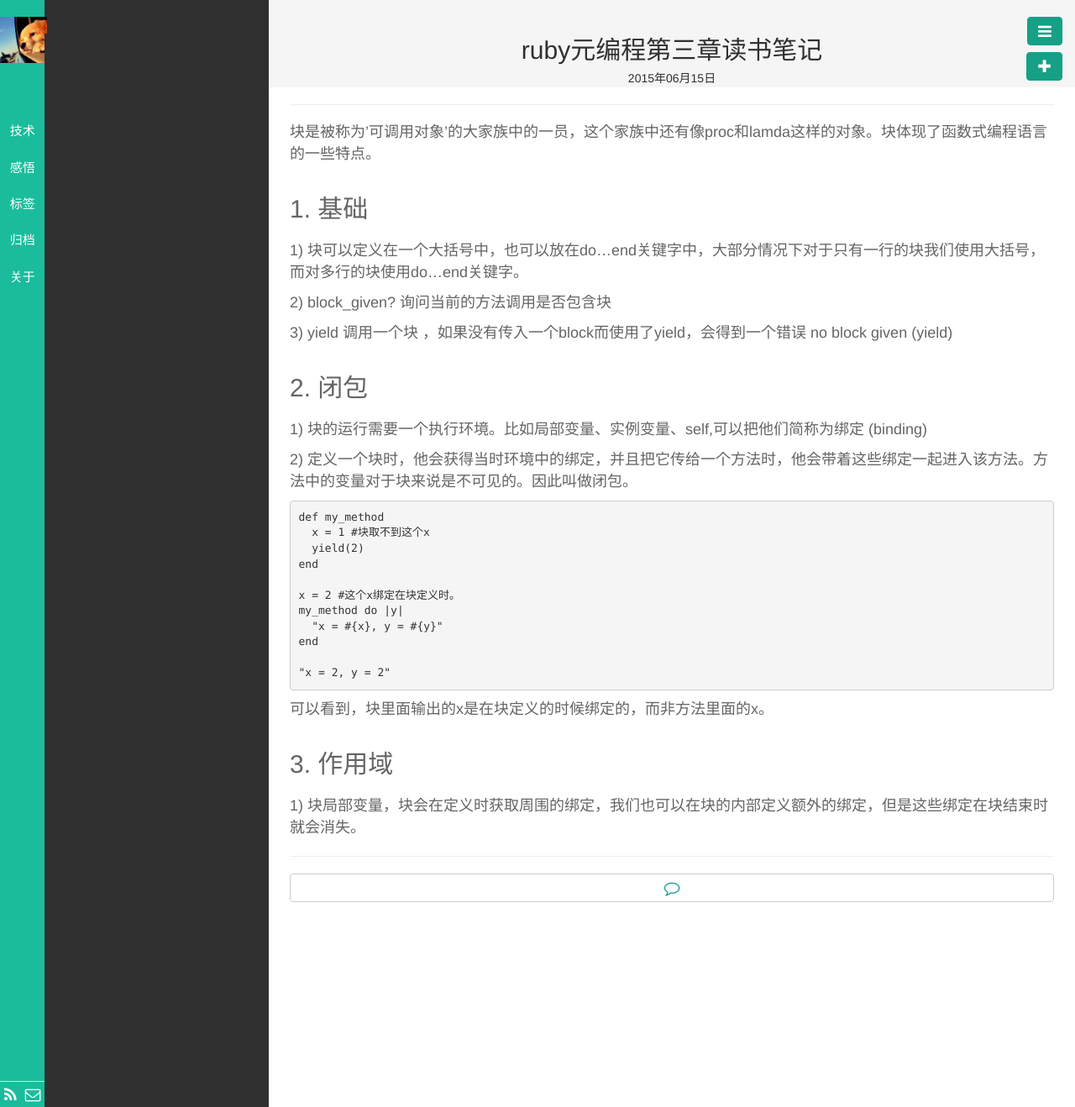
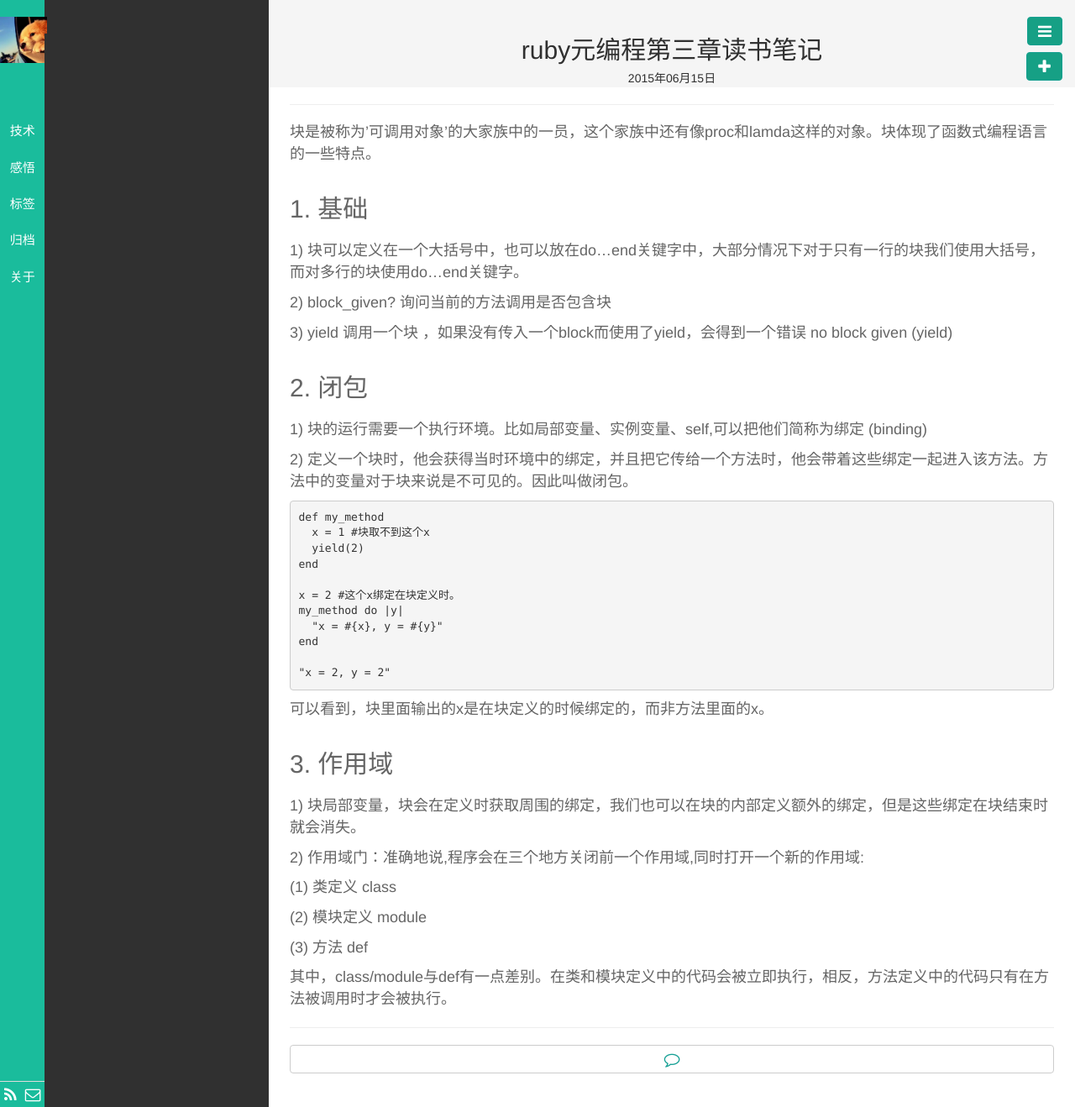
Before and after one commit to llx1105/llx1105.github.io, a Jekyll site: the page built from _posts/技术/2015-06-15-meta-ruby-03.md, in a window 1280 px wide. Shown: the whole page at 84% size. Built offline with Jekyll 4.4.1, drawn with Linux system fonts in a browser that asks for light colours; nearby versions of some CDN libraries; library files that are not in the unit come from our copies; Markdown is read by kramdown in place of the engine named in the settings.

Commit message:
meta 3 temp

```diff
--- a/_posts/技术/2015-06-15-meta-ruby-03.md
+++ b/_posts/技术/2015-06-15-meta-ruby-03.md
@@ -41,3 +41,13 @@ end
 ## 3. 作用域
 
 1) 块局部变量，块会在定义时获取周围的绑定，我们也可以在块的内部定义额外的绑定，但是这些绑定在块结束时就会消失。
+
+2) 作用域门：准确地说,程序会在三个地方关闭前一个作用域,同时打开一个新的作用域:
+
+  (1) 类定义 class
+
+  (2) 模块定义 module
+
+  (3) 方法 def
+
+其中，class/module与def有一点差别。在类和模块定义中的代码会被立即执行，相反，方法定义中的代码只有在方法被调用时才会被执行。
```
